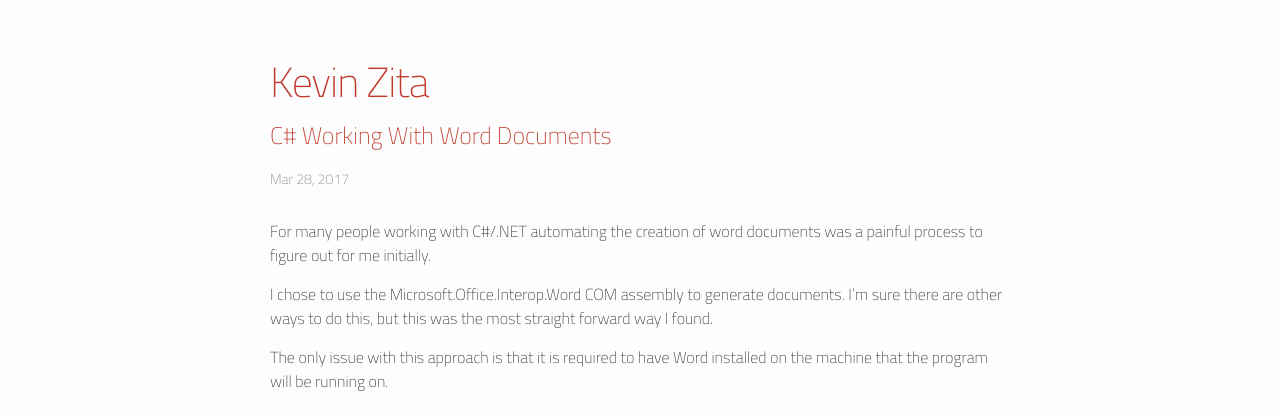
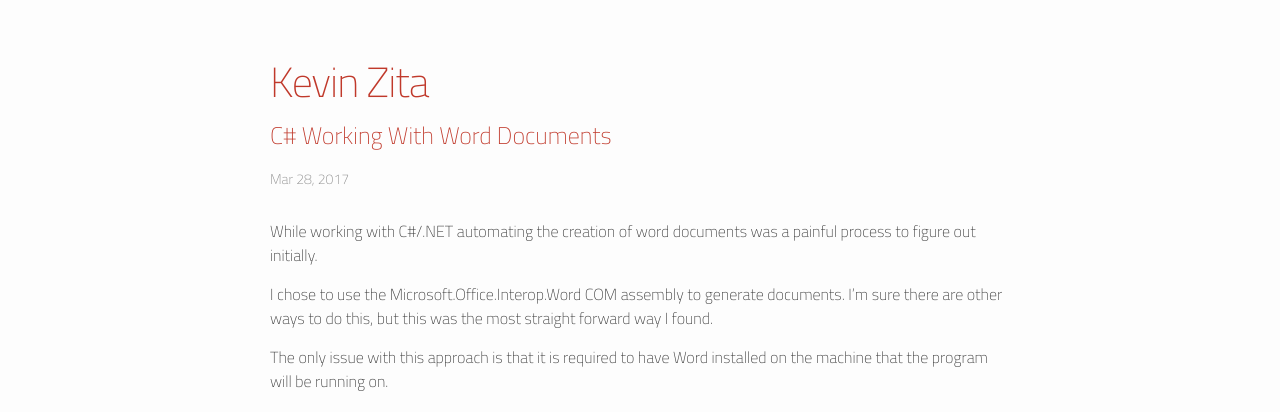
Before and after one commit to kzisme/site, a Jekyll site: the page built from _posts/2017-03-28-working-with-word-documents.markdown, in a window 1280 px wide. Shown: the top 412 px of the page. Built offline with Jekyll 4.4.1, drawn with Linux system fonts in a browser that asks for light colours.

Commit message:
Fixed some wording

```diff
--- a/_posts/2017-03-28-working-with-word-documents.markdown
+++ b/_posts/2017-03-28-working-with-word-documents.markdown
@@ -4,8 +4,8 @@ title:  "C# Working With Word Documents"
 date:   2017-03-28 22:20:21
 categories: jekyll post
 ---
-For many people working with C#/.NET automating the creation of word documents
-was a painful process to figure out for me initially.
+While working with  C#/.NET automating  the creation of word documents
+was a painful process to figure out initially.
 
 I chose to use the Microsoft.Office.Interop.Word COM assembly to generate
 documents.  I'm sure there are other ways to do this, but this was the most
```
